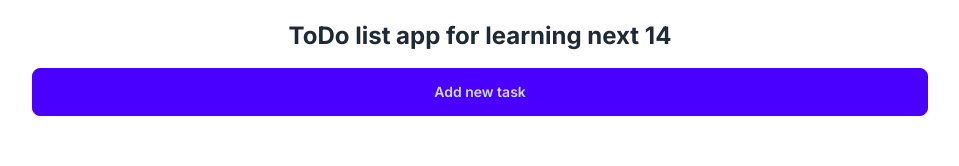
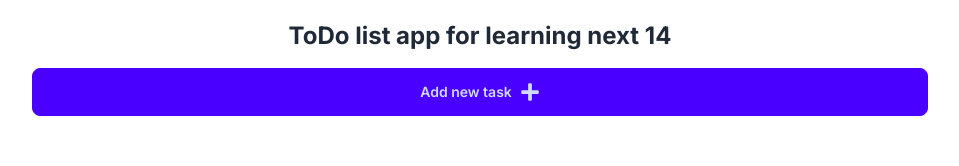
Before and after one commit to Saedddd/TodoApp, a Next.js app: page / in a window 1280 px wide. Shown: the top 166 px of the page, without its empty margins (160-1119 px from the left). Built offline with nearby package versions, Linux system fonts and the light colour scheme.

Commit message:
Install react-icons

```diff
--- a/package.json
+++ b/package.json
@@ -11,7 +11,8 @@
   "dependencies": {
     "next": "14.0.4",
     "react": "^18",
-    "react-dom": "^18"
+    "react-dom": "^18",
+    "react-icons": "^4.12.0"
   },
   "devDependencies": {
     "@types/node": "^20",
--- a/src/app/page.tsx
+++ b/src/app/page.tsx
@@ -1,4 +1,5 @@
 import AddTask from "@/features/AddTask"
+
 
 export default function Home() {
   return (
--- a/src/features/AddTask/ui/addTask.tsx
+++ b/src/features/AddTask/ui/addTask.tsx
@@ -1,9 +1,14 @@
 import React from 'react'
+
+import { FaPlus } from "react-icons/fa";
 
 const AddTask = () => {
   return (
     <div>
-        <button className='btn btn-primary w-full'>Add new task</button>
+        <button className='btn btn-primary w-full'>
+            Add new task
+            <FaPlus size={20} />
+        </button>
     </div>
   )
 }
```
Also changed, not shown: 1 other file (tests, documents, lock files or other folders).
